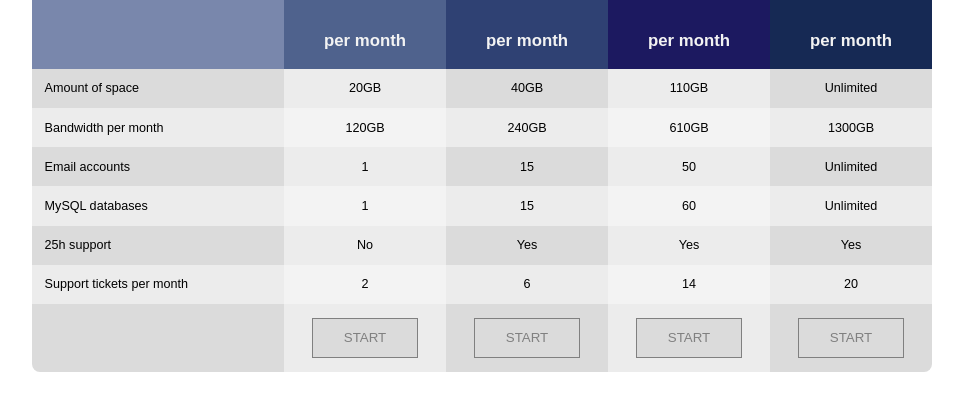
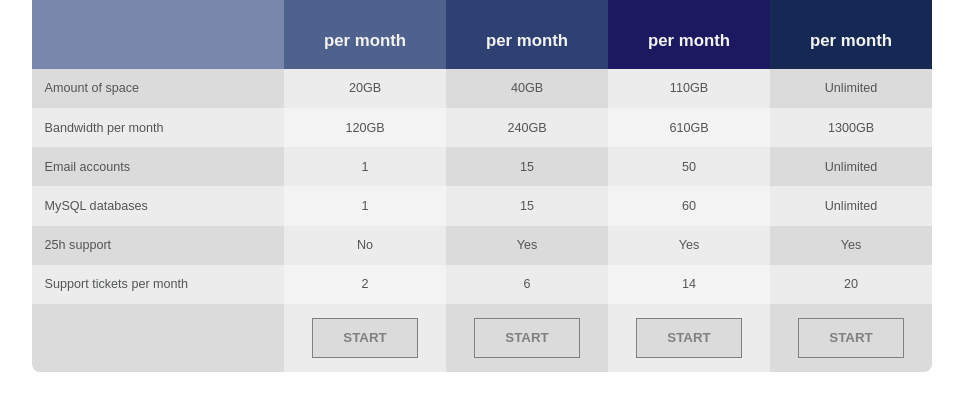
Before and after one commit to monctpik/lesson-table-11-05, a plain HTML site: page index.html in a window 1280 px wide. Shown: the part 136-546 px from the top of the page, without its empty margins (158-1121 px from the left). Drawn offline with Linux system fonts and the light colour scheme.

Commit message:
change color text in tbody

```diff
--- a/assets/css/style.css
+++ b/assets/css/style.css
@@ -80,6 +80,7 @@ tfoot tr:nth-child(odd) td:nth-child(even){
 }
 tbody tr{
     font-size: 0.9em;
+    color: #525556;
 }
 thead p:nth-child(2){
     font-size: 2em;
--- a/index.html
+++ b/index.html
@@ -74,10 +74,8 @@
         <tfoot>
             <tr>
                 <td></td>
-                <td><button>start</button></td>
-                <td><button>start</button></td>
-                <td><button>start</button></td>
-                <td><button>start</button></td>
+                <td><button><b>start</b></button></td>                <td><button><b>start</b></button></td>                <td><button><b>start</b></button></td>
+                <td><button><b>start</b></button></td>
             </tr>
         </tfoot>
     </table>
```
